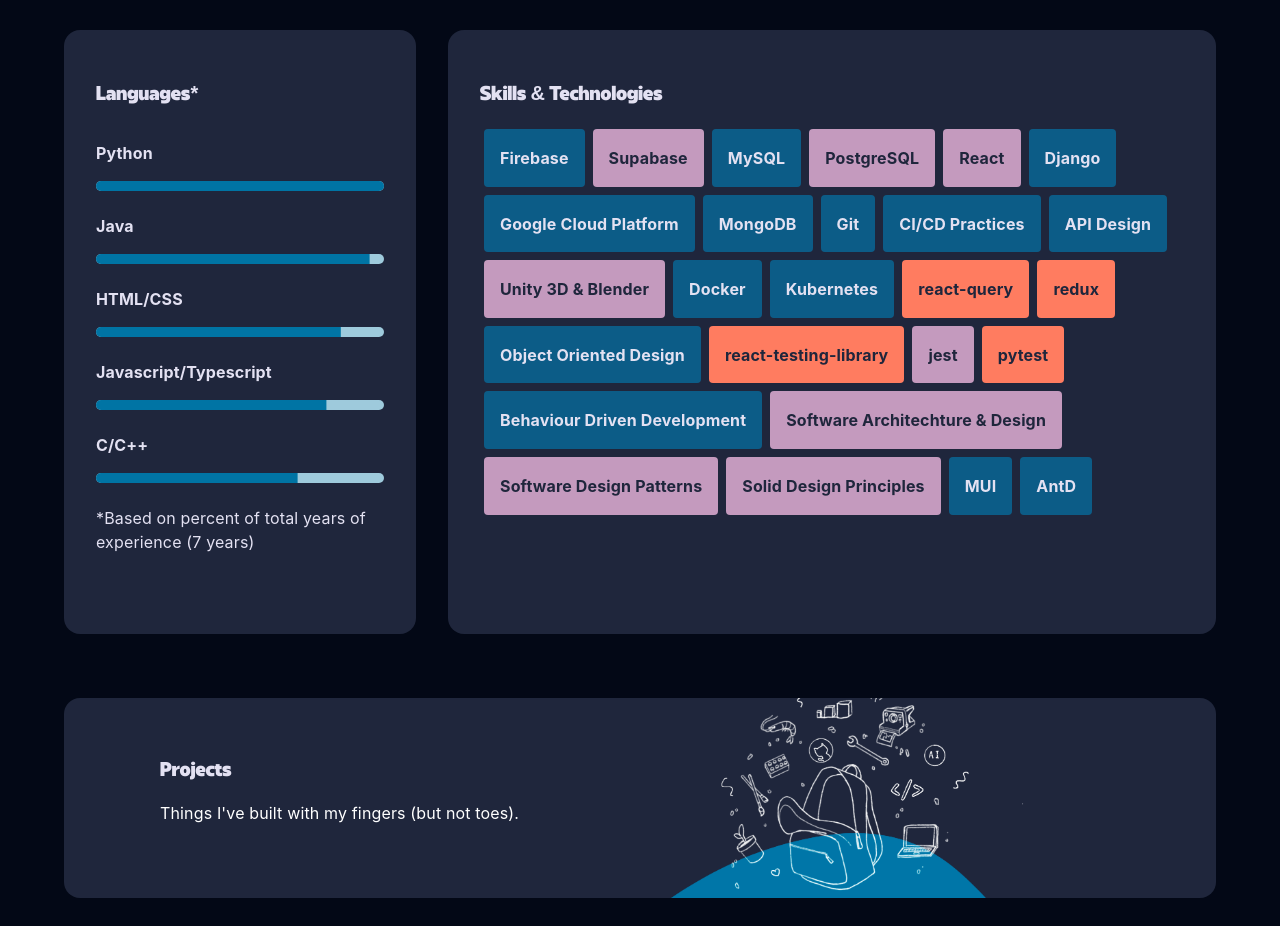
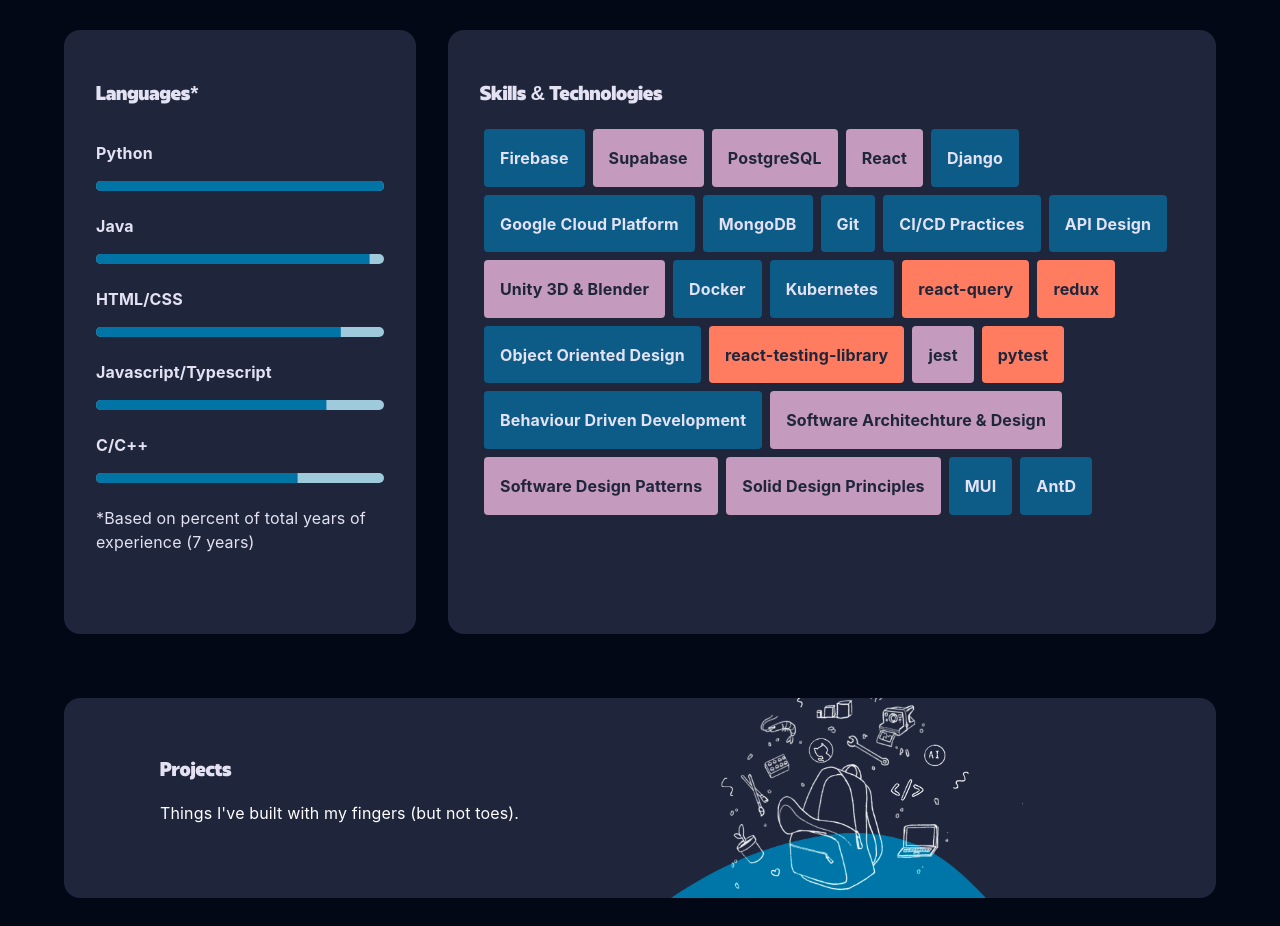
Before and after one commit to munchie-babbit/Portfolio-2023, a React (Create React App) app in the folder frontend/: page /#/ in a window 1280 px wide. Shown: the part 2902-3828 px from the top of the page. Built offline with nearby package versions, Linux system fonts and the light colour scheme.

Commit message:
add mysql 2

```diff
--- a/frontend/src/pages/DevelopmentPage.tsx
+++ b/frontend/src/pages/DevelopmentPage.tsx
@@ -714,7 +714,6 @@
                 >
                   <Technology name="Firebase" />
                   <Technology name="Supabase" />
-                  <Technology name="MySQL" />
                   <Technology name="PostgreSQL" />
                   <Technology name="React" />
                   <Technology name="Django" />
```
